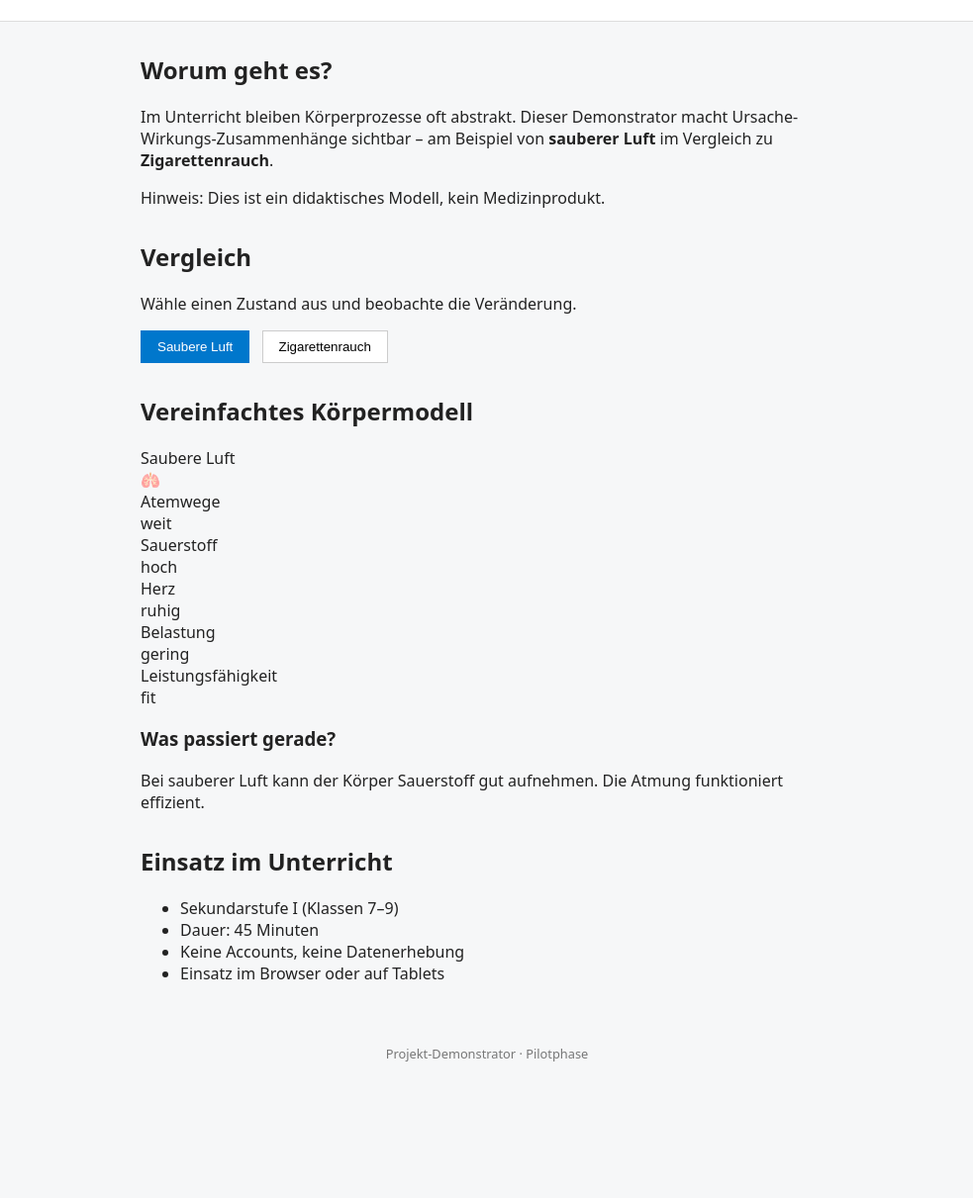
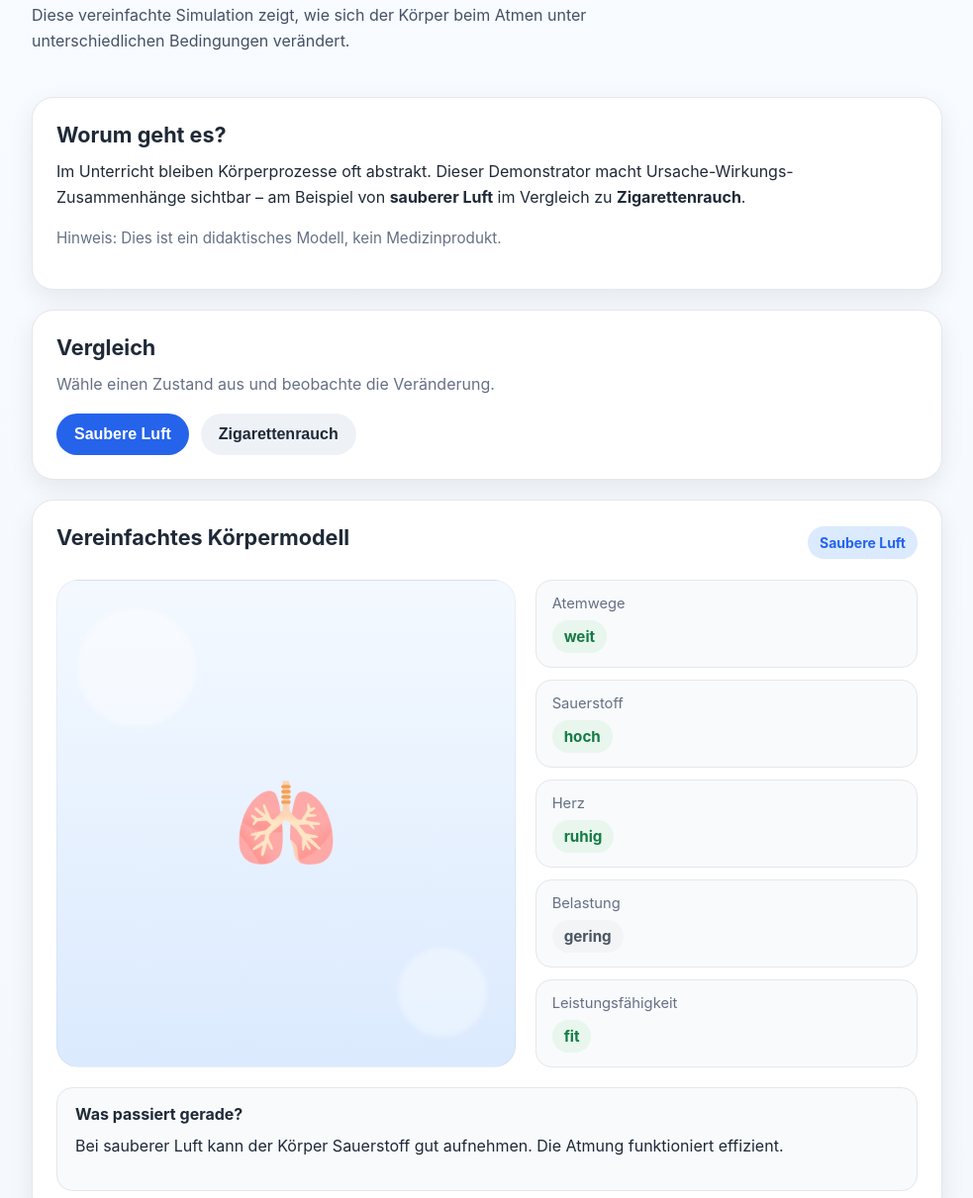
Before and after one commit to Josef-Wapik/Was-passiert-im-K-rper-Demo, a plain HTML site: page index.html in a window 1280 px wide. Shown: the part 200-1411 px from the top of the page at 99% size, without its empty margins (148-1131 px from the left). Before the commit the page ends 1303 px from the top, so only its background shows below. Drawn offline with Linux system fonts and the light colour scheme.

Commit message:
Update style.css

```diff
--- a/style.css
+++ b/style.css
@@ -1,64 +1,370 @@
-body {
-  font-family: system-ui, -apple-system, BlinkMacSystemFont, sans-serif;
-  margin: 0;
-  padding: 0;
-  background: #f6f7f8;
-  color: #222;
+:root {
+  --color-bg: #f4f7fb;
+  --color-surface: #ffffff;
+  --color-surface-soft: #f8fafc;
+  --color-text: #1f2937;
+  --color-muted: #667085;
+  --color-border: #e5e7eb;
+
+  --color-primary: #2563eb;
+  --color-primary-soft: #dbeafe;
+
+  --color-good-bg: #e8f6ee;
+  --color-good-text: #167a45;
+
+  --color-neutral-bg: #f3f4f6;
+  --color-neutral-text: #4b5563;
+
+  --color-warn-bg: #fff4e5;
+  --color-warn-text: #b45309;
+
+  --color-bad-bg: #fdeaea;
+  --color-bad-text: #b42318;
+
+  --color-lung-air-1: #f4f9ff;
+  --color-lung-air-2: #dbeafe;
+
+  --color-lung-smoke-1: #fff4f0;
+  --color-lung-smoke-2: #f8d8cc;
+
+  --shadow-soft: 0 8px 24px rgba(15, 23, 42, 0.08);
+
+  --radius-sm: 10px;
+  --radius-md: 16px;
+  --radius-lg: 22px;
+
+  --space-xs: 8px;
+  --space-sm: 12px;
+  --space-md: 16px;
+  --space-lg: 24px;
+  --space-xl: 32px;
+
+  --max-width: 960px;
 }
 
-header {
-  background: #ffffff;
-  padding: 2rem 1rem;
-  border-bottom: 1px solid #ddd;
+* {
+  box-sizing: border-box;
 }
 
-h1 {
+body {
   margin: 0;
+  font-family: Inter, system-ui, -apple-system, BlinkMacSystemFont, "Segoe UI", sans-serif;
+  background: linear-gradient(180deg, #f8fbff 0%, var(--color-bg) 100%);
+  color: var(--color-text);
 }
 
-.subtitle {
-  color: #555;
-  margin-top: 0.5rem;
+.page {
+  min-height: 100vh;
 }
 
-main {
-  max-width: 700px;
-  margin: 2rem auto;
-  padding: 0 1rem;
+.hero {
+  max-width: var(--max-width);
+  margin: 0 auto;
+  padding: 48px 20px 28px;
 }
 
-section {
-  margin-bottom: 2rem;
+.hero__badge {
+  display: inline-block;
+  background: var(--color-primary-soft);
+  color: var(--color-primary);
+  padding: 8px 12px;
+  border-radius: 999px;
+  font-size: 14px;
+  font-weight: 600;
+  margin-bottom: 16px;
 }
 
-#controls button {
-  padding: 0.5rem 1rem;
-  margin-right: 0.5rem;
-  border: 1px solid #ccc;
-  background: #fff;
-  cursor: pointer;
+.hero h1 {
+  margin: 0;
+  font-size: clamp(2rem, 6vw, 3.25rem);
+  line-height: 1.1;
 }
 
-#controls button.active {
-  background: #0077cc;
-  color: #fff;
-  border-color: #0077cc;
+.hero__subtitle {
+  margin: 12px 0 0;
+  font-size: 1.1rem;
+  color: var(--color-muted);
+  font-weight: 600;
 }
 
-#lung-visual {
-  font-size: 4rem;
-  text-align: center;
-  margin: 1rem 0;
+.hero__text {
+  max-width: 680px;
+  margin-top: 16px;
+  line-height: 1.6;
+  color: #445165;
 }
 
-.hint {
-  font-size: 0.9rem;
-  color: #666;
+.content {
+  max-width: var(--max-width);
+  margin: 0 auto;
+  padding: 0 20px 40px;
+  display: grid;
+  gap: 20px;
 }
 
-footer {
+.card {
+  background: var(--color-surface);
+  border: 1px solid var(--color-border);
+  border-radius: var(--radius-lg);
+  padding: 24px;
+  box-shadow: var(--shadow-soft);
+}
+
+.card h2 {
+  margin-top: 0;
+  margin-bottom: 12px;
+  font-size: 1.35rem;
+}
+
+.card p {
+  margin-top: 0;
+  line-height: 1.6;
+}
+
+.note {
+  color: var(--color-muted);
+  font-size: 0.95rem;
+}
+
+.section-header p {
+  color: var(--color-muted);
+  margin-bottom: 16px;
+}
+
+.toggle-group {
+  display: flex;
+  gap: 12px;
+  flex-wrap: wrap;
+}
+
+.toggle-button {
+  border: none;
+  padding: 12px 18px;
+  border-radius: 999px;
+  background: #eef2f7;
+  color: var(--color-text);
+  font-size: 1rem;
+  font-weight: 600;
+  cursor: pointer;
+  transition: all 0.2s ease;
+}
+
+.toggle-button:hover {
+  background: #e2e8f0;
+}
+
+.toggle-button.active {
+  background: var(--color-primary);
+  color: white;
+}
+
+.simulation-card__header {
+  display: flex;
+  align-items: center;
+  justify-content: space-between;
+  gap: 12px;
+  flex-wrap: wrap;
+  margin-bottom: 18px;
+}
+
+.state-tag {
+  display: inline-block;
+  padding: 8px 12px;
+  border-radius: 999px;
+  font-size: 14px;
+  font-weight: 700;
+}
+
+.state-tag--luft {
+  background: var(--color-primary-soft);
+  color: var(--color-primary);
+}
+
+.state-tag--rauch {
+  background: #ffe7e0;
+  color: #c2410c;
+}
+
+.simulation-layout {
+  display: grid;
+  grid-template-columns: 1.2fr 1fr;
+  gap: 20px;
+  align-items: stretch;
+}
+
+.lung-visual {
+  position: relative;
+  min-height: 280px;
+  border-radius: var(--radius-lg);
+  display: flex;
+  align-items: center;
+  justify-content: center;
+  overflow: hidden;
+  border: 1px solid rgba(0, 0, 0, 0.04);
+}
+
+.lung-visual--luft {
+  background: linear-gradient(180deg, var(--color-lung-air-1) 0%, var(--color-lung-air-2) 100%);
+}
+
+.lung-visual--rauch {
+  background: linear-gradient(180deg, var(--color-lung-smoke-1) 0%, var(--color-lung-smoke-2) 100%);
+}
+
+.lung-icon {
+  font-size: 86px;
+  position: relative;
+  z-index: 2;
+}
+
+.particles {
+  position: absolute;
+  inset: 0;
+  pointer-events: none;
+}
+
+.particles::before,
+.particles::after {
+  content: "";
+  position: absolute;
+  border-radius: 50%;
+  opacity: 0.45;
+  filter: blur(2px);
+}
+
+.lung-visual--luft .particles::before {
+  width: 120px;
+  height: 120px;
+  background: rgba(255, 255, 255, 0.9);
+  top: 28px;
+  left: 20px;
+}
+
+.lung-visual--luft .particles::after {
+  width: 90px;
+  height: 90px;
+  background: rgba(255, 255, 255, 0.75);
+  right: 28px;
+  bottom: 30px;
+}
+
+.lung-visual--rauch .particles::before {
+  width: 130px;
+  height: 130px;
+  background: rgba(120, 120, 120, 0.18);
+  top: 24px;
+  left: 18px;
+}
+
+.lung-visual--rauch .particles::after {
+  width: 100px;
+  height: 100px;
+  background: rgba(90, 90, 90, 0.16);
+  right: 26px;
+  bottom: 28px;
+}
+
+.marker-panel {
+  display: grid;
+  gap: 12px;
+}
+
+.marker {
+  background: var(--color-surface-soft);
+  border: 1px solid var(--color-border);
+  border-radius: var(--radius-md);
+  padding: 14px 16px;
+}
+
+.marker__label {
+  font-size: 0.92rem;
+  color: var(--color-muted);
+  margin-bottom: 8px;
+}
+
+.marker__value {
+  display: inline-block;
+  padding: 7px 12px;
+  border-radius: 999px;
+  font-weight: 700;
+  font-size: 0.95rem;
+}
+
+.marker__value--good {
+  background: var(--color-good-bg);
+  color: var(--color-good-text);
+}
+
+.marker__value--neutral {
+  background: var(--color-neutral-bg);
+  color: var(--color-neutral-text);
+}
+
+.marker__value--warn {
+  background: var(--color-warn-bg);
+  color: var(--color-warn-text);
+}
+
+.marker__value--bad {
+  background: var(--color-bad-bg);
+  color: var(--color-bad-text);
+}
+
+.explanation-box {
+  margin-top: 20px;
+  background: #f8fafc;
+  border: 1px solid var(--color-border);
+  border-radius: var(--radius-md);
+  padding: 16px 18px;
+}
+
+.explanation-box h3 {
+  margin-top: 0;
+  margin-bottom: 10px;
+  font-size: 1rem;
+}
+
+.didactic-list {
+  padding-left: 20px;
+  margin: 0;
+  line-height: 1.8;
+}
+
+.footer {
+  max-width: var(--max-width);
+  margin: 0 auto;
+  padding: 0 20px 40px;
+  color: var(--color-muted);
+  font-size: 0.92rem;
   text-align: center;
-  font-size: 0.8rem;
-  color: #777;
-  padding: 1rem;
 }
+
+/* Responsive */
+@media (max-width: 820px) {
+  .simulation-layout {
+    grid-template-columns: 1fr;
+  }
+
+  .lung-visual {
+    min-height: 220px;
+  }
+}
+
+@media (max-width: 520px) {
+  .hero {
+    padding-top: 36px;
+  }
+
+  .card {
+    padding: 18px;
+  }
+
+  .toggle-group {
+    flex-direction: column;
+  }
+
+  .toggle-button {
+    width: 100%;
+  }
+}
+``
```
